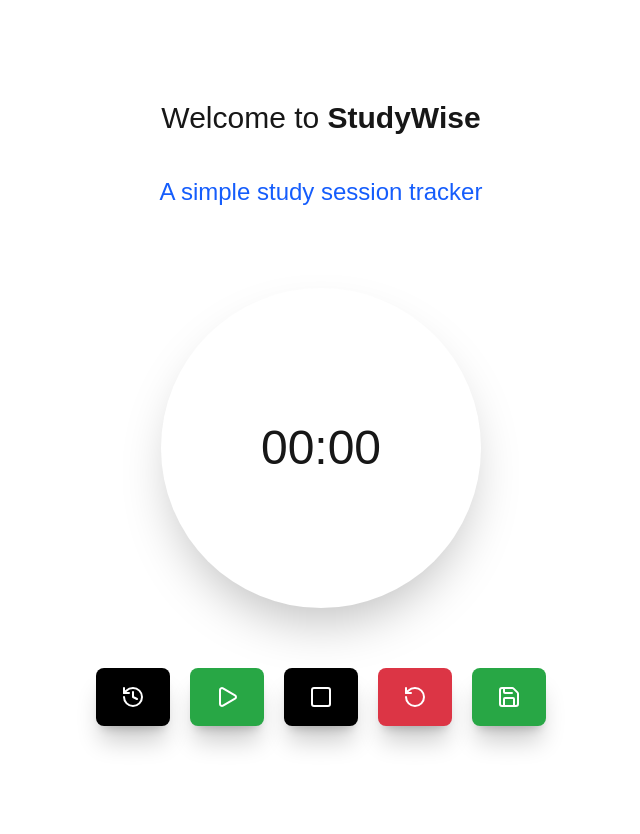
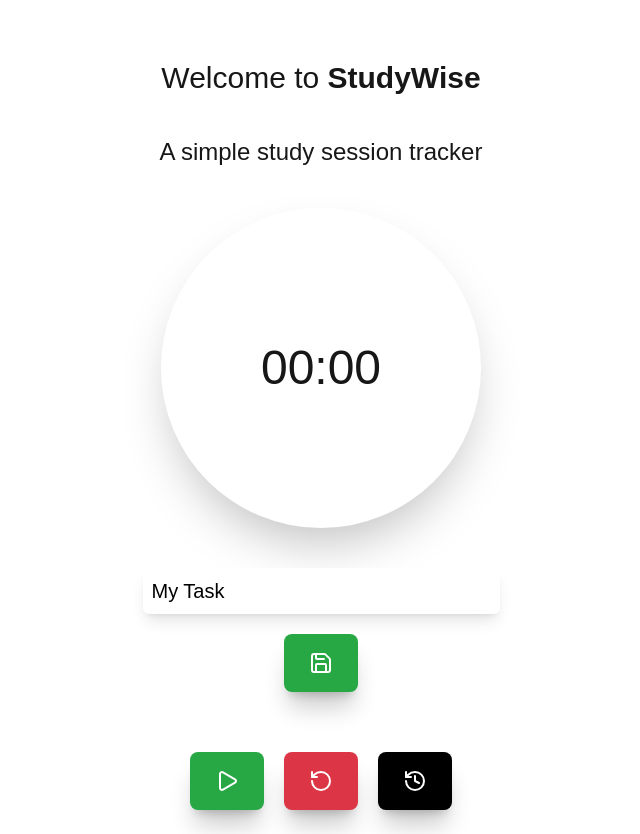
Before and after one commit to agcbls49/StudyWise, a Next.js app: page / in a window 1280 px wide. Shown: the whole page, without its empty margins (319-959 px from the left). Before the commit the page ends 800 px from the top, so only its background shows below. Built offline with nearby package versions, Linux system fonts and the light colour scheme.

Commit message:
added task name

```diff
--- a/app/history/page.tsx
+++ b/app/history/page.tsx
@@ -6,12 +6,24 @@
 
 import Link from "next/link";
 
+type Session = {
+    task: string;
+    time: string;
+};
+
 export default function History() {
-    const [sessions, setSessions] = useState<string[]>(() => {
-        if (typeof window !== "undefined") {
-            return JSON.parse(localStorage.getItem("sessions") || "[]");
+    const [sessions, setSessions] = useState<Session[]>(() => {
+        if (typeof window === "undefined") return [];
+
+        const stored = localStorage.getItem("sessions");
+        if (!stored) return [];
+
+        // get items from local storage
+        try {
+            return JSON.parse(stored) as Session[];
+        } catch {
+            return [];
         }
-        return [];
     });
 
     function removeHistory() {
@@ -28,11 +40,11 @@
                 Study Session History
             </div>
             <div className="mt-10 text-2xl">
-                {sessions.map((time, index) =>
+                {sessions.map((entry, index) =>
                     (
-                        // show session number and time
                         <div key={index}>
-                            Session {index + 1}: {time}
+                            {/* show task name with time */}
+                            {entry.task}: {entry.time}
                         </div>
                     )
                 )}
--- a/app/page.tsx
+++ b/app/page.tsx
@@ -2,16 +2,16 @@
 
 export default function Home() {
   return (
-    <div className="mt-25 md:container md:mx-auto text-center">
+    <div className="mt-15 md:container md:mx-auto text-center">
       <div className="text-3xl">
         Welcome to <span className="font-bold">StudyWise</span>
       </div>
       <div className="mt-10">
-        <div className="text-2xl text-blue-600">
+        <div className="text-2xl">
           A simple study session tracker
         </div>
       </div>
-      <div className="mt-20 flex justify-center">
+      <div className="mt-10 flex justify-center">
         <Stopwatch/>
       </div>
     </div>
--- a/components/Stopwatch.tsx
+++ b/components/Stopwatch.tsx
@@ -1,6 +1,6 @@
 "use client"
 
-import {useState, useEffect, useRef} from 'react';
+import {useState, useEffect, useRef, SyntheticEvent} from 'react';
 import { Play } from 'lucide-react';
 import { RotateCcw } from 'lucide-react';
 import { History } from 'lucide-react';
@@ -17,6 +17,8 @@
     // used for starting/stopping the interval
     const intervalIdRef = useRef<number | null>(null);
     const startTimeRef = useRef<number>(0);
+    // for the task name input field
+    const [taskname, setTaskName] = useState<string>("My Task");
 
     useEffect(() => {
         if(isRunning){
@@ -34,6 +36,16 @@
 
     }, [isRunning]);
 
+    // for the task name input field
+    const handleChange = (event: React.ChangeEvent<HTMLInputElement>) => {
+        setTaskName(event.target.value);
+    }
+
+    const handleSubmit = (event: SyntheticEvent) => {
+        event.preventDefault();
+        if(taskname.trim().length == 0) return alert("Task name cannot be empty");
+    }
+
     function start() {
         setIsRunning(true);
         startTimeRef.current = Date.now() - elapsedTime;
@@ -49,10 +61,21 @@
 
     function save() {
         stop();
-        // save to local storage
-        const storedTime = JSON.parse(localStorage.getItem("sessions") || "[]");
-        storedTime.push(formatTime());
-        localStorage.setItem("sessions", JSON.stringify(storedTime));
+        if(taskname.trim().length == 0) return;
+        alert(`Task "${taskname}" was saved`);
+
+        // load previous sessions from localStorage
+        const storedSessions = JSON.parse(localStorage.getItem("sessions") || "[]");
+
+        // object for storing both time and the task name
+        const sessionEntry = {
+            task: taskname,
+            time: formatTime()
+        };
+
+        // push the object to the array and save into local storage
+        storedSessions.push(sessionEntry);
+        localStorage.setItem("sessions", JSON.stringify(storedSessions));
     }
 
     function formatTime() {
@@ -90,29 +113,46 @@
                     {formatTime()}
                 </div>
             </div>
+            <div className='mt-10 text-xl w-full max-w-sm min-w-50 flex space-x-2'>
+                <form onSubmit={handleSubmit}>
+                    <input type="text" value={taskname} onChange={handleChange}
+                    className="w-full text-justify mb-5 bg-white placeholder:text-gray-400 text-black border border-transparent rounded-md px-2 py-2 transition duration-300 ease focus:outline-none shadow-lg"
+                    placeholder="Task Name"/>
+                    <button type="submit"
+                    className="bg-[#28A745] border border-transparent hover:bg-[#1E7E34] hover:transition-all duration-300 ease-in-out shadow-xl/20 text-white text-2xl py-4 px-6 rounded-lg cursor-pointer"
+                    onClick={save}>
+                        <Save />
+                    </button>
+
+                </form>
+            </div>
             <div className="mt-15 space-x-5">
+                <button className={`border border-transparent shadow-xl/20 text-white text-2xl py-4 px-6 rounded-lg cursor-pointer
+                    ${isRunning ? "bg-black hover:bg-[#080808] hover:transition-all duration-300 ease-in-out" : "bg-[#28A745] hover:bg-[#1E7E34]" }`}
+
+                    // start or stop the timer based on if its running
+                    onClick={() => {
+                        if(isRunning) {
+                            stop();
+                        } else {
+                            start();
+                        }
+                    }}>
+
+                    {/* change icon based on if the timer is running or not */}
+                    {isRunning ? <Square/> : <Play/>}
+                </button>
+                <button className="bg-[#DC3545] border border-transparent hover:bg-[#A71D2A] hover:transition-all duration-300 ease-in-out shadow-xl/20 text-white text-2xl py-4 px-6 rounded-lg cursor-pointer"
+                onClick={reset}>
+                    <RotateCcw />
+                </button>
                 <Link href={"/history"}>
-                    <button className="bg-black border border-transparent hover:bg-white hover:text-black hover:transition-all duration-300 ease-in-out shadow-xl/20 text-white text-2xl font-bold py-4 px-6 rounded-lg cursor-pointer">
+                    <button className="bg-black border border-transparent hover:bg-[#141414] hover:transition-all duration-300 ease-in-out shadow-xl/20 text-white text-2xl py-4 px-6 rounded-lg cursor-pointer">
                         <History />
                     </button>
                 </Link>
-                <button className="bg-[#28A745] border border-transparent hover:bg-[#1E7E34] hover:transition-all duration-300 ease-in-out shadow-xl/20 text-white text-2xl font-bold py-4 px-6 rounded-lg cursor-pointer"
-                onClick={start}>
-                    <Play />
-                </button>
-                <button className="bg-black border border-transparent hover:bg-white hover:text-black hover:transition-all duration-300 ease-in-out shadow-xl/20 text-white text-2xl font-bold py-4 px-6 rounded-lg cursor-pointer"
-                onClick={stop}>
-                    <Square />
-                </button>
-                <button className="bg-[#DC3545] border border-transparent hover:bg-[#A71D2A] hover:transition-all duration-300 ease-in-out shadow-xl/20 text-white text-2xl font-bold py-4 px-6 rounded-lg cursor-pointer"
-                onClick={reset}>
-                    <RotateCcw />
-                </button>
-                <button className="bg-[#28A745] border border-transparent hover:bg-[#1E7E34] hover:transition-all duration-300 ease-in-out shadow-xl/20 text-white text-2xl font-bold py-4 px-6 rounded-lg cursor-pointer"
-                onClick={save}>
-                    <Save />
-                </button>
             </div>
+            <br />
         </div>
     );
 }
```
